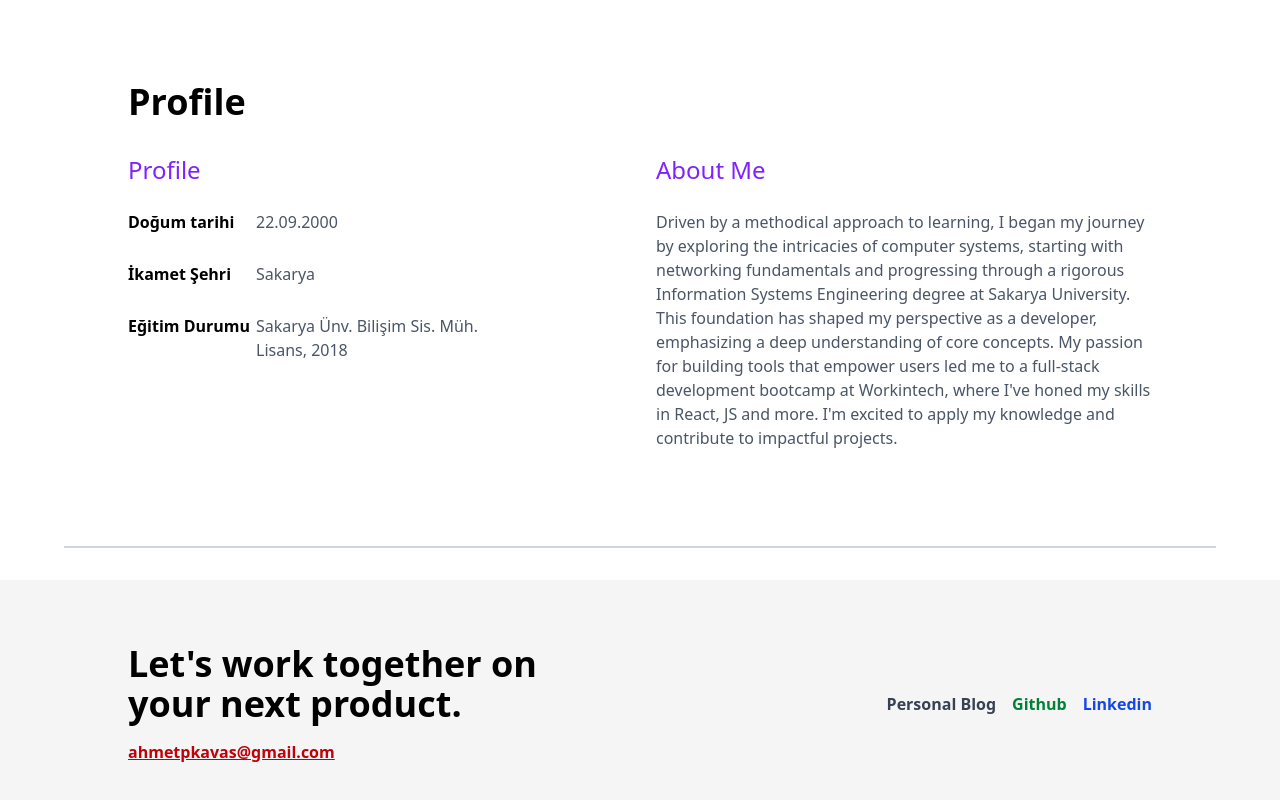
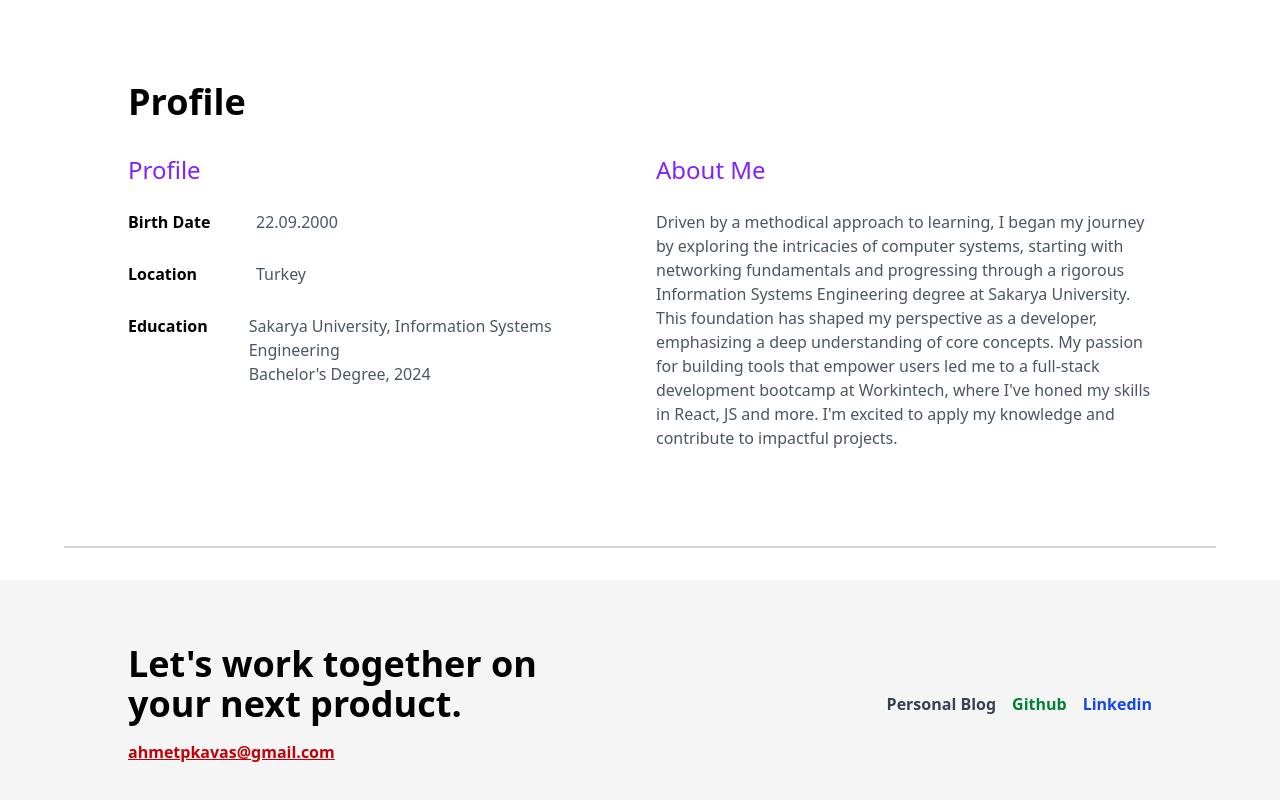
Before and after one commit to ahmetkvs/portfolio, a React (Vite) app: page / in a window 1280 px wide. Shown: the part 1451-2251 px from the top of the page. Built offline with nearby package versions, Linux system fonts and the light colour scheme.

Commit message:
Finished language switch for portfolio main page

```diff
--- a/src/components/footer/Footer.jsx
+++ b/src/components/footer/Footer.jsx
@@ -1,9 +1,12 @@
 import React from "react";
 import { Link } from "react-router-dom";
 import { useLightDarkTheme } from "../../contexts/LightDarkThemeContext"; // Import the context
+import { useLangTheme } from "../../contexts/LanguageThemeContext";
+import { portfolioContent } from "../../data/portfolioContent";
 
 function Footer() {
   const { ldTheme } = useLightDarkTheme();
+  const { langTheme } = useLangTheme();
 
   return (
     <footer
@@ -16,7 +19,13 @@ function Footer() {
               ldTheme === "dark" ? "text-slate-400" : "text-black"
             }`}
           >
-            Let's work together on <br /> your next product.
+            {langTheme === "en"
+              ? portfolioContent.footer.heading.en1
+              : portfolioContent.footer.heading.tr1}{" "}
+            <br />{" "}
+            {langTheme === "en"
+              ? portfolioContent.footer.heading.en2
+              : portfolioContent.footer.heading.tr2}
           </h2>
           <p
             className={`underline font-semibold ${ldTheme === "dark" ? "text-violet-400" : "text-red-700"}`}
--- a/src/components/profile/Profile.jsx
+++ b/src/components/profile/Profile.jsx
@@ -1,58 +1,81 @@
 import React from "react";
 import { useLightDarkTheme } from "../../contexts/LightDarkThemeContext";
+import { useLangTheme } from "../../contexts/LanguageThemeContext";
+import { portfolioContent } from "../../data/portfolioContent";
 
 function Profile() {
   const { ldTheme } = useLightDarkTheme();
+  const { langTheme } = useLangTheme();
 
   return (
     <section className="w-full py-16 px-4 md:px-8 lg:px-16">
       <h2
         className={`text-4xl font-semibold mb-8 ${ldTheme === "dark" ? "text-white" : "text-black"}`}
       >
-        Profile
+        {langTheme === "en"
+          ? portfolioContent.profile.left.heading.en
+          : portfolioContent.profile.left.heading.tr}
       </h2>
       <div className="flex flex-col md:flex-row gap-8">
         <div className="md:w-1/2">
           <h2
             className={`text-2xl mb-6 ${ldTheme === "dark" ? "text-violet-400" : "text-violet-600"}`}
           >
-            Profile
+            {langTheme === "en"
+              ? portfolioContent.profile.left.heading.en
+              : portfolioContent.profile.left.heading.tr}
           </h2>
           <div className="flex flex-col gap-7">
             <div className="flex">
               <dt
                 className={`font-semibold w-32 ${ldTheme === "dark" ? "text-white" : "text-black"}`}
               >
-                Doğum tarihi
+                {langTheme === "en"
+                  ? portfolioContent.profile.left.bdk.en
+                  : portfolioContent.profile.left.bdk.tr}
               </dt>
               <dd
                 className={`${ldTheme === "dark" ? "text-white" : "text-gray-600"}`}
               >
-                22.09.2000
+                {langTheme === "en"
+                  ? portfolioContent.profile.left.bdv.en
+                  : portfolioContent.profile.left.bdv.tr}
               </dd>
             </div>
             <div className="flex">
               <dt
                 className={`font-semibold w-32 ${ldTheme === "dark" ? "text-white" : "text-black"}`}
               >
-                İkamet Şehri
+                {langTheme === "en"
+                  ? portfolioContent.profile.left.lok.en
+                  : portfolioContent.profile.left.lok.tr}
               </dt>
               <dd
                 className={`${ldTheme === "dark" ? "text-white" : "text-gray-600"}`}
               >
-                Sakarya
+                {langTheme === "en"
+                  ? portfolioContent.profile.left.lov.en
+                  : portfolioContent.profile.left.lov.tr}
               </dd>
             </div>
             <div className="flex">
               <dt
                 className={`font-semibold w-32 ${ldTheme === "dark" ? "text-white" : "text-black"}`}
               >
-                Eğitim Durumu
+                {langTheme === "en"
+                  ? portfolioContent.profile.left.edk.en
+                  : portfolioContent.profile.left.edk.tr}
               </dt>
               <dd
                 className={`${ldTheme === "dark" ? "text-white" : "text-gray-600"}`}
               >
-                Sakarya Ünv. Bilişim Sis. Müh. <br /> Lisans, 2018
+                {langTheme === "en"
+                  ? portfolioContent.profile.left.edv.en1
+                  : portfolioContent.profile.left.edv.tr1}{" "}
+                <br />{" "}
+                {langTheme === "en"
+                  ? portfolioContent.profile.left.edv.en2
+                  : portfolioContent.profile.left.edv.tr2}
               </dd>
             </div>
           </div>
@@ -61,20 +84,16 @@ function Profile() {
           <h2
             className={`text-2xl mb-6 ${ldTheme === "dark" ? "text-violet-400" : "text-violet-600"}`}
           >
-            About Me
+            {langTheme === "en"
+              ? portfolioContent.profile.right.heading.en
+              : portfolioContent.profile.right.heading.tr}
           </h2>
           <p
             className={`${ldTheme === "dark" ? "text-white" : "text-gray-600"}`}
           >
-            Driven by a methodical approach to learning, I began my journey by
-            exploring the intricacies of computer systems, starting with
-            networking fundamentals and progressing through a rigorous
-            Information Systems Engineering degree at Sakarya University. This
-            foundation has shaped my perspective as a developer, emphasizing a
-            deep understanding of core concepts. My passion for building tools
-            that empower users led me to a full-stack development bootcamp at
-            Workintech, where I've honed my skills in React, JS and more. I'm
-            excited to apply my knowledge and contribute to impactful projects.
+            {langTheme === "en"
+              ? portfolioContent.profile.right.text.en
+              : portfolioContent.profile.right.text.tr}
           </p>
         </div>
       </div>
```
